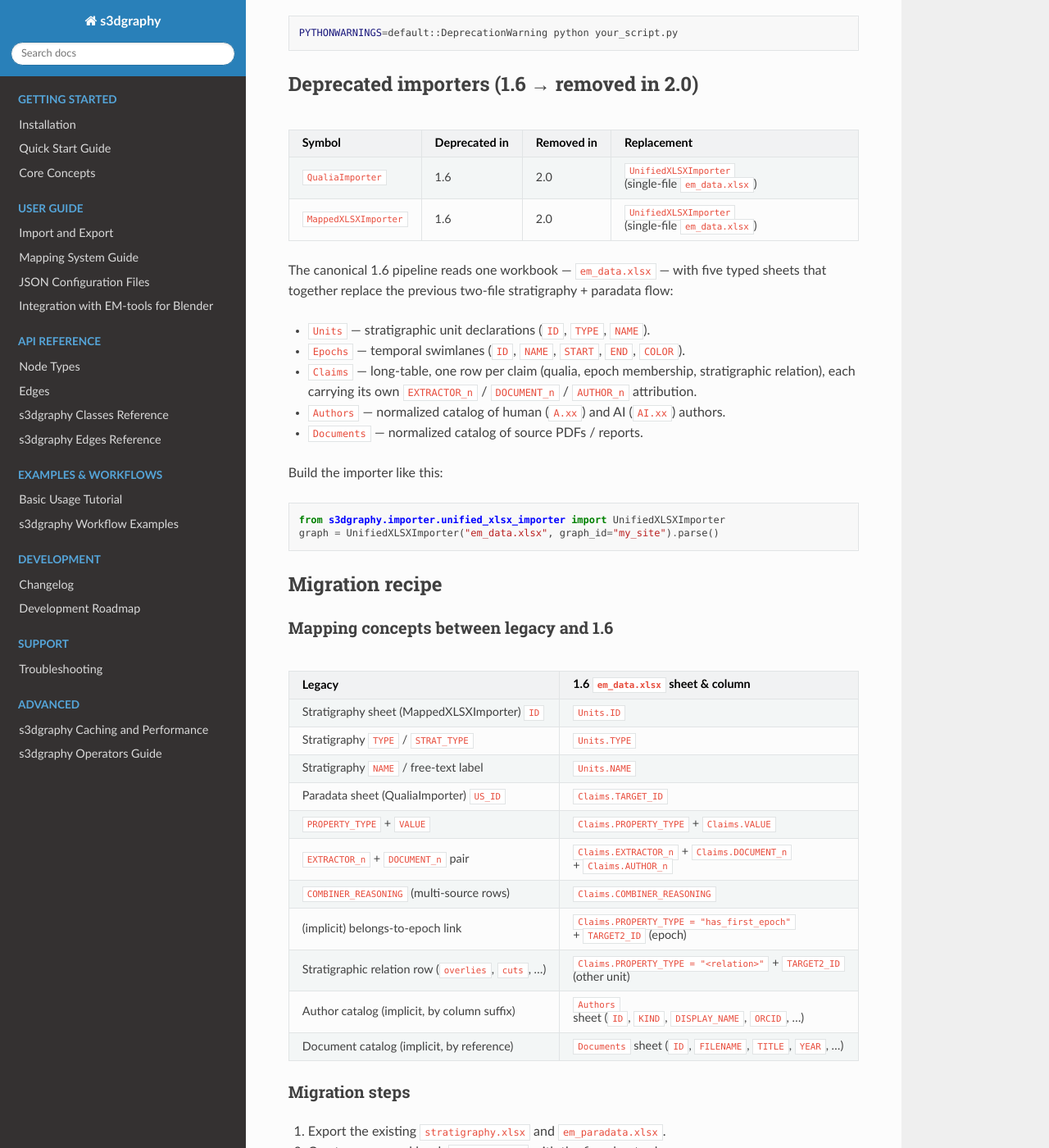
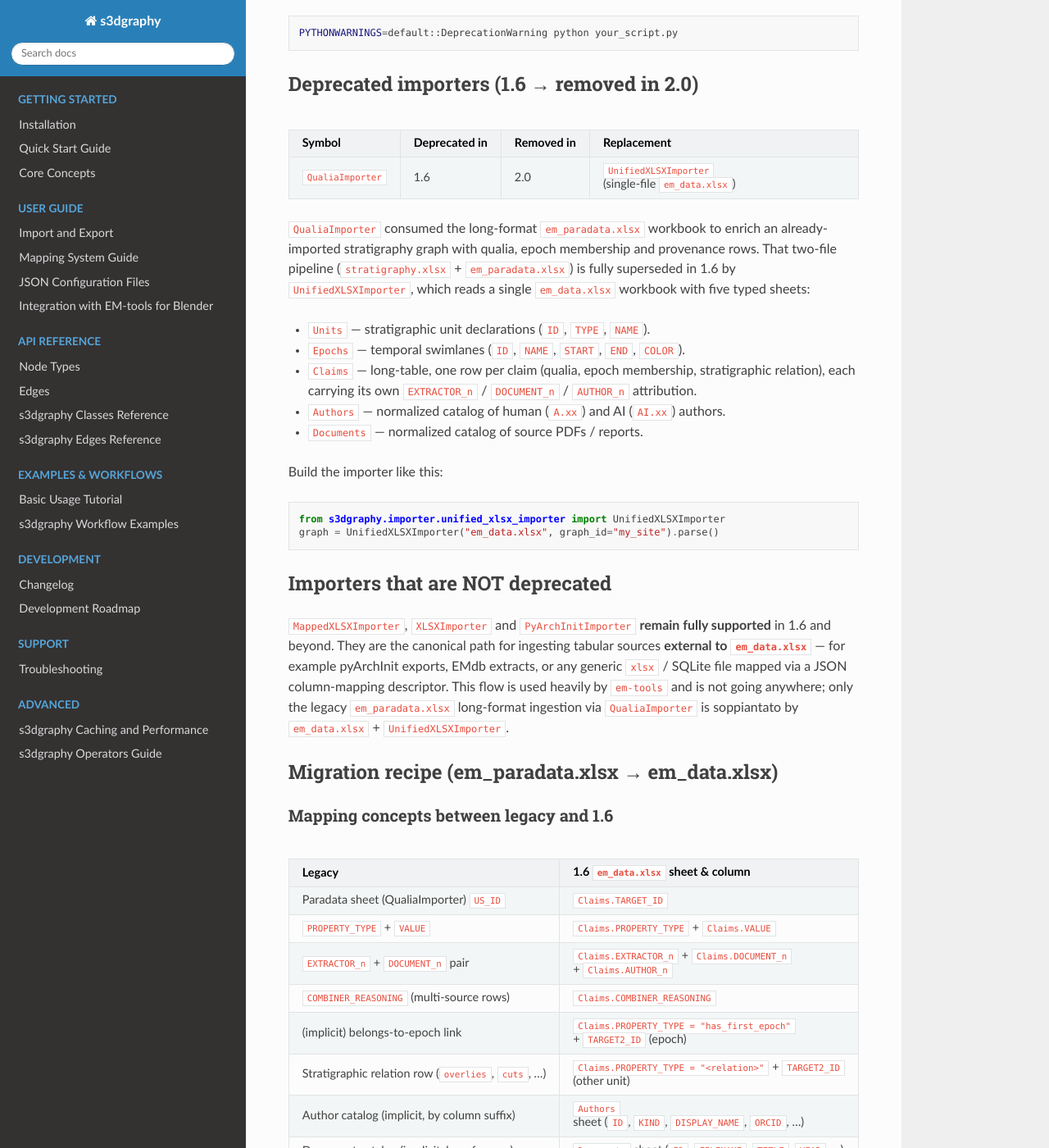
Before and after one commit to zalmoxes-laran/s3Dgraphy, a Sphinx documentation site: the page built from docs/deprecations.md, in a window 1280 px wide and 1400 px high, scrolled down 311 px. Shown: the whole window at 82% size. Built offline with Sphinx 7.4.7 and the Read the Docs theme 3.1.0, drawn with Linux system fonts in a browser that asks for light colours; some of the changed text lies outside the part shown.

Commit message:
chore(importers): undo MappedXLSXImporter deprecation (still needed)
Phase 5 (commit fea55d3) aveva deprecato MappedXLSXImporter
insieme a QualiaImporter, ma quella scelta era sbagliata:
MappedXLSXImporter è il path canonico per importare xlsx/sqlite
esterni a em_data.xlsx tramite JSON mapping (pyarchinit, EMdb,
generic). Questo flusso è usato in em-tools e va mantenuto.

La deprecation di QualiaImporter resta valida: em_paradata.xlsx
long-format è realmente soppiantato da em_data.xlsx + Unified
XLSXImporter.

Aggiorna docs/deprecations.md di conseguenza.

````diff
--- a/docs/deprecations.md
+++ b/docs/deprecations.md
@@ -14,14 +14,16 @@ PYTHONWARNINGS=default::DeprecationWarning python your_script.py
 
 ## Deprecated importers (1.6 → removed in 2.0)
 
-| Symbol                | Deprecated in | Removed in | Replacement                                         |
-| --------------------- | ------------- | ---------- | --------------------------------------------------- |
-| `QualiaImporter`      | 1.6           | 2.0        | `UnifiedXLSXImporter` (single-file `em_data.xlsx`)  |
-| `MappedXLSXImporter`  | 1.6           | 2.0        | `UnifiedXLSXImporter` (single-file `em_data.xlsx`)  |
+| Symbol            | Deprecated in | Removed in | Replacement                                         |
+| ----------------- | ------------- | ---------- | --------------------------------------------------- |
+| `QualiaImporter`  | 1.6           | 2.0        | `UnifiedXLSXImporter` (single-file `em_data.xlsx`)  |
 
-The canonical 1.6 pipeline reads one workbook — `em_data.xlsx` — with
-five typed sheets that together replace the previous two-file
-stratigraphy + paradata flow:
+`QualiaImporter` consumed the long-format `em_paradata.xlsx` workbook
+to enrich an already-imported stratigraphy graph with qualia, epoch
+membership and provenance rows. That two-file pipeline
+(`stratigraphy.xlsx` + `em_paradata.xlsx`) is fully superseded in 1.6
+by `UnifiedXLSXImporter`, which reads a single `em_data.xlsx`
+workbook with five typed sheets:
 
 - `Units` — stratigraphic unit declarations (`ID`, `TYPE`, `NAME`).
 - `Epochs` — temporal swimlanes (`ID`, `NAME`, `START`, `END`, `COLOR`).
@@ -39,15 +41,23 @@ from s3dgraphy.importer.unified_xlsx_importer import UnifiedXLSXImporter
 graph = UnifiedXLSXImporter("em_data.xlsx", graph_id="my_site").parse()
 ```
 
-## Migration recipe
+## Importers that are NOT deprecated
+
+`MappedXLSXImporter`, `XLSXImporter` and `PyArchInitImporter` **remain
+fully supported** in 1.6 and beyond. They are the canonical path for
+ingesting tabular sources **external to `em_data.xlsx`** — for example
+pyArchInit exports, EMdb extracts, or any generic `xlsx` / SQLite file
+mapped via a JSON column-mapping descriptor. This flow is used heavily
+by `em-tools` and is not going anywhere; only the legacy
+`em_paradata.xlsx` long-format ingestion via `QualiaImporter` is
+soppiantato by `em_data.xlsx` + `UnifiedXLSXImporter`.
+
+## Migration recipe (em_paradata.xlsx → em_data.xlsx)
 
 ### Mapping concepts between legacy and 1.6
 
 | Legacy                                              | 1.6 `em_data.xlsx` sheet & column                                |
 | --------------------------------------------------- | ---------------------------------------------------------------- |
-| Stratigraphy sheet (MappedXLSXImporter) `ID`        | `Units.ID`                                                        |
-| Stratigraphy `TYPE` / `STRAT_TYPE`                  | `Units.TYPE`                                                      |
-| Stratigraphy `NAME` / free-text label               | `Units.NAME`                                                      |
 | Paradata sheet (QualiaImporter) `US_ID`             | `Claims.TARGET_ID`                                                |
 | `PROPERTY_TYPE` + `VALUE`                            | `Claims.PROPERTY_TYPE` + `Claims.VALUE`                           |
 | `EXTRACTOR_n` + `DOCUMENT_n` pair                   | `Claims.EXTRACTOR_n` + `Claims.DOCUMENT_n` + `Claims.AUTHOR_n`    |
@@ -59,10 +69,10 @@ graph = UnifiedXLSXImporter("em_data.xlsx", graph_id="my_site").parse()
 
 ### Migration steps
 
-1. Export the existing `stratigraphy.xlsx` and `em_paradata.xlsx`.
-2. Create a new workbook `em_data.xlsx` with the five sheets above.
-3. Move every stratigraphy row into `Units`; the unit `ID` (your old
-   key) stays the same.
+1. Export the existing `em_paradata.xlsx` (paradata long-format).
+2. Create a new workbook `em_data.xlsx` with the five sheets above
+   (Units / Epochs / Claims / Authors / Documents).
+3. Populate `Units` from your stratigraphy source — keys stay the same.
 4. For each paradata / qualia row, append one row to `Claims` keyed by
    `TARGET_ID = <unit id>`. Carry the `EXTRACTOR_n` / `DOCUMENT_n`
    columns over; add `AUTHOR_n` (matching an `Authors.ID`) so the
@@ -79,6 +89,6 @@ graph = UnifiedXLSXImporter("em_data.xlsx", graph_id="my_site").parse()
    graph = UnifiedXLSXImporter("em_data.xlsx").parse()
    ```
 
-Until 2.0 lands the legacy classes still work; they just emit a
-`DeprecationWarning` so that downstream tooling can flag pipelines that
-have not yet migrated.
+Until 2.0 lands `QualiaImporter` still works; it just emits a
+`DeprecationWarning` so that downstream tooling can flag pipelines
+that have not yet migrated.
````
Also changed, not shown: 1 other file.
